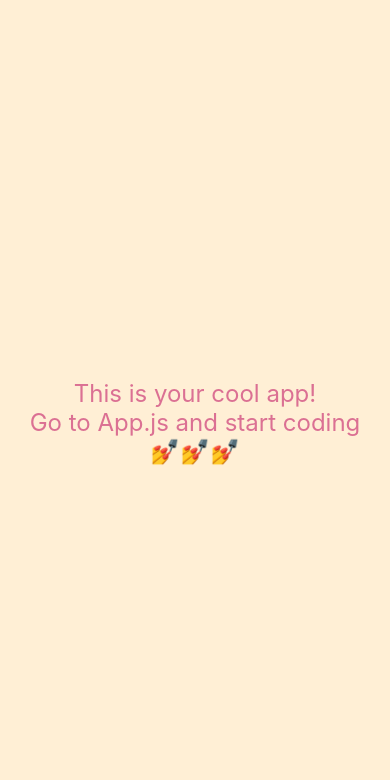
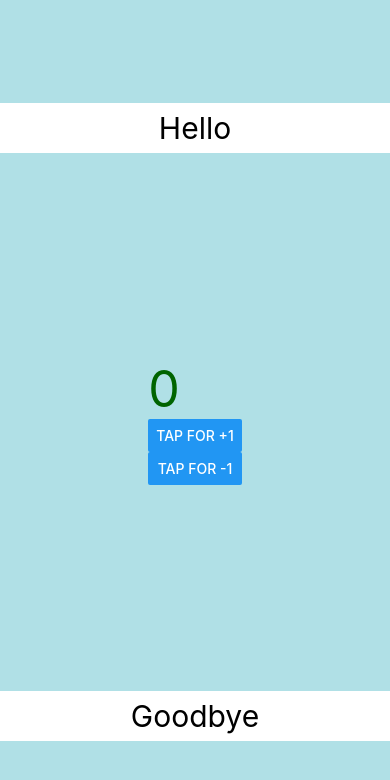
Before and after one commit to Technigo/project-react-native-app, a React Native app: screen / in a window 390 px wide. Shown: the top 780 px of the page. Built offline with nearby package versions, Linux system fonts and the light colour scheme.

Commit message:
Created my first React Native App with counter

```diff
--- a/App.js
+++ b/App.js
@@ -1,26 +1,25 @@
-import React from 'react';
-import styled from 'styled-components/native';
+import React from "react"
+import { StyleSheet, View } from "react-native"
+import Header from "./components/Header"
+import Counter from "./components/Counter"
 
-const Container = styled.View`
-	flex: 1;
-	background-color: papayawhip;
-	justify-content: center;
-	align-items: center;
-`;
+export default function App() {
+	return (
+		<View style={styles.container}>
+		<Header title="Hello" />
+		<Counter />
+		<Header title="Goodbye" />
+		</View>
+	)
+}
 
-const Title = styled.Text`
-	font-size: 24px;
-	color: palevioletred;
-`;
 
-const App = () => {
-	return (
-		<Container>
-			<Title>This is your cool app!</Title>
-			<Title>Go to App.js and start coding</Title>
-			<Title>💅💅💅</Title>
-		</Container>
-	);
-};
-
-export default App;
+//Styled components
+const styles = StyleSheet.create({
+	container: {
+		flex: 1,
+		backgroundColor: "powderblue",
+		alignItems: "center",
+		justifyContent: "space-around"
+	},
+})
--- /dev/null
+++ b/components/Counter.js
@@ -0,0 +1,22 @@
+import React, { useState } from "react"
+import {Text, View, StyleSheet, Button} from "react-native"
+
+export default function Counter() {
+	const [count, setCount] = useState(0)
+
+    return (
+    <View>
+    <Text style={styles.counterText}>{count}</Text>
+	<Button style={styles.button} title="TAP FOR +1" onPress={() => setCount(count + 1)} />
+    <Button style={styles.button} title="TAP FOR -1" onPress={() => setCount(count - 1)} />
+    </View>
+    )
+}
+
+
+const styles = StyleSheet.create({
+    counterText: {
+		fontSize: 50,
+		color: "darkgreen"
+	}
+})
--- /dev/null
+++ b/components/Header.js
@@ -0,0 +1,24 @@
+import React from "react"
+import {Text, View, StyleSheet} from "react-native"
+
+export default function Header(props) {
+    return (
+    <View style={styles.container}>
+    <Text style={styles.title}>{props.title}</Text>
+    </View>
+    )
+}
+
+
+const styles = StyleSheet.create({
+    container: {
+        height: 50,
+        width: "100%",
+        backgroundColor: "white",
+        justifyContent: "center",
+        alignItems: "center"
+    },
+    title: {
+        fontSize: 30
+    }
+})
```
Also changed, not shown: 1 other file (tests, documents, lock files or other folders).
